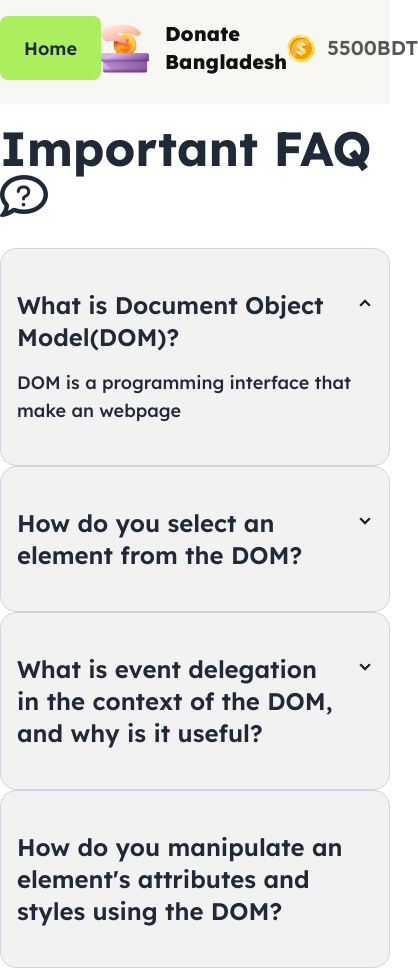
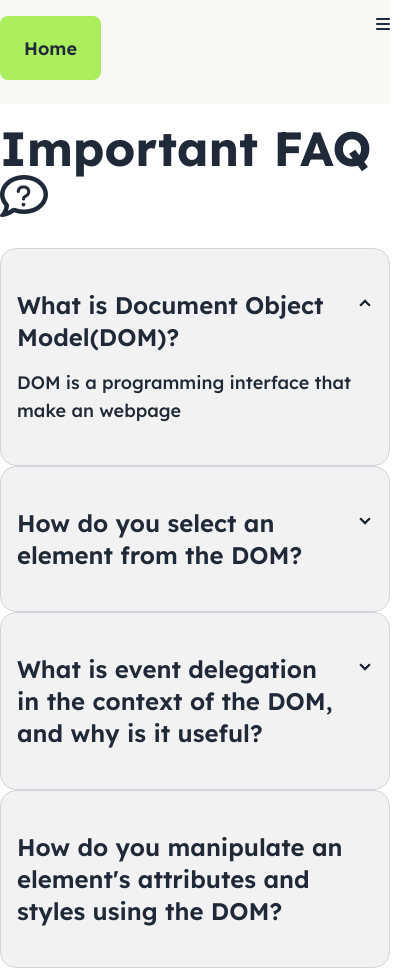
Before and after one commit to KhadizaKhatun1/Assignment-5-10thPH-, a plain HTML site: page blog.html in a window 390 px wide. Shown: the whole page, 418 px wide, since content can reach past the window. Drawn offline with nearby package versions, Linux system fonts and the light colour scheme.

Commit message:
responsiveness done

```diff
--- a/blog.html
+++ b/blog.html
@@ -47,13 +47,14 @@
                     <button id="blog-btn" class="font-semibold rounded-lg btn-lg bg-btn-colors1  hidden">Blog</button>
                     <button id="home-btn" class="font-semibold rounded-lg btn-lg bg-btn-colors1">Home</button>
                     <div class="flex items-center gap-4">
-                        <img src="./assets/logo.png" alt="">
-                        <h1 class="text-xl font-extrabold text-color">Donate Bangladesh</h1>
+                        <img class="hidden md:block" src="./assets/logo.png" alt="">
+                        <h1 class="text-xl font-extrabold text-color hidden md:block">Donate Bangladesh</h1>
                     </div>
                     <div class="flex items-center gap-3">
-                        <img src="./assets/coin.png" alt="">
-                        <h1 class="text-color2 font-semibold text-xl "><span id="total-amount">5500</span>BDT</h1>
+                        <img class="hidden md:block" src="./assets/coin.png" alt="">
+                        <h1 class="text-color2 font-semibold text-xl hidden md:block"><span id="total-amount">5500</span>BDT</h1>
                     </div>
+                    <i class="fa-solid fa-bars block md:hidden"></i>
                 </div>
             </div>
         </nav>
```
Also changed, not shown: index.html (+12 -6 lines).
